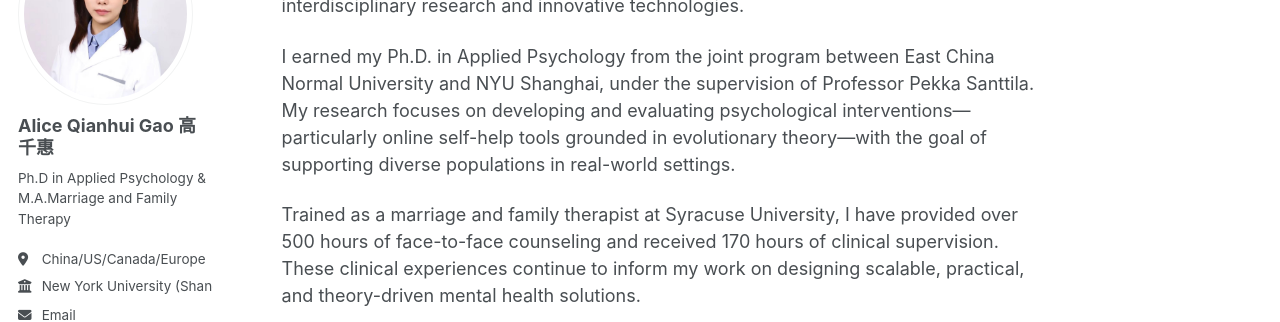
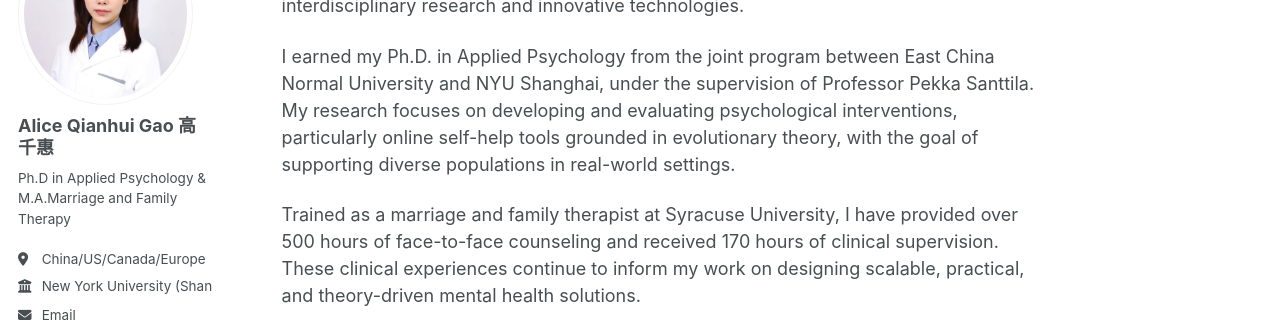
Before and after one commit to alicepsychology/alicepsychology.com, a Jekyll site: the page built from _pages/about.md, in a window 1280 px wide and 900 px high. Shown: the part 183-505 px from the top of the window. Built offline with Jekyll 4.4.1, drawn with Linux system fonts in a browser that asks for light colours; some web fonts are replaced.

```diff
--- a/_pages/about.md
+++ b/_pages/about.md
@@ -11,7 +11,7 @@ redirect_from:
 
 I am dedicated to advancing accessible, evidence-based mental health support through interdisciplinary research and innovative technologies.
 
-I earned my Ph.D. in Applied Psychology from the joint program between East China Normal University and NYU Shanghai, under the supervision of Professor Pekka Santtila. My research focuses on developing and evaluating psychological interventions—particularly online self-help tools grounded in evolutionary theory—with the goal of supporting diverse populations in real-world settings.
+I earned my Ph.D. in Applied Psychology from the joint program between East China Normal University and NYU Shanghai, under the supervision of Professor Pekka Santtila. My research focuses on developing and evaluating psychological interventions, particularly online self-help tools grounded in evolutionary theory, with the goal of supporting diverse populations in real-world settings.
 
 Trained as a marriage and family therapist at Syracuse University, I have provided over 500 hours of face-to-face counseling and received 170 hours of clinical supervision. These clinical experiences continue to inform my work on designing scalable, practical, and theory-driven mental health solutions.
 
```
